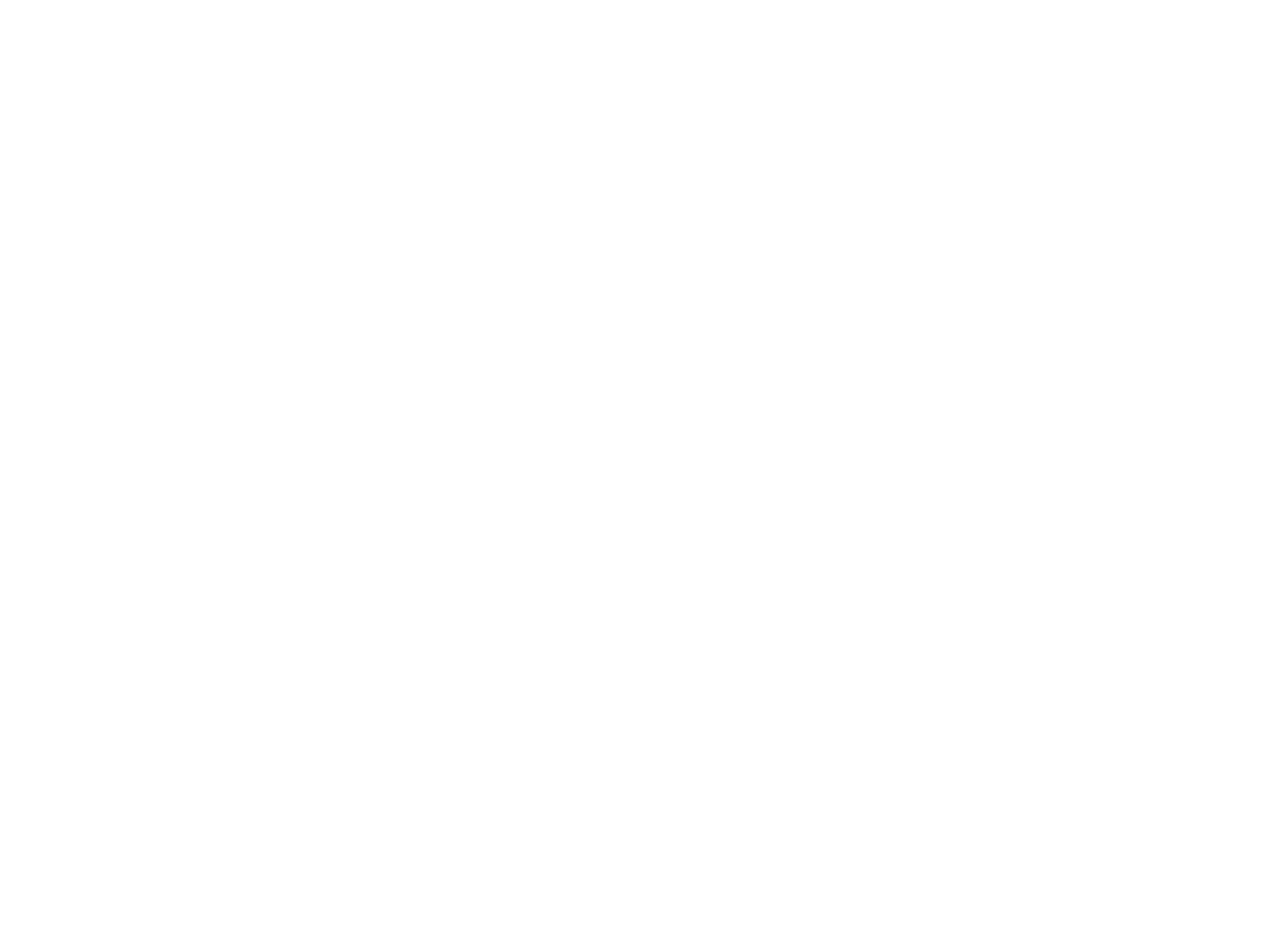
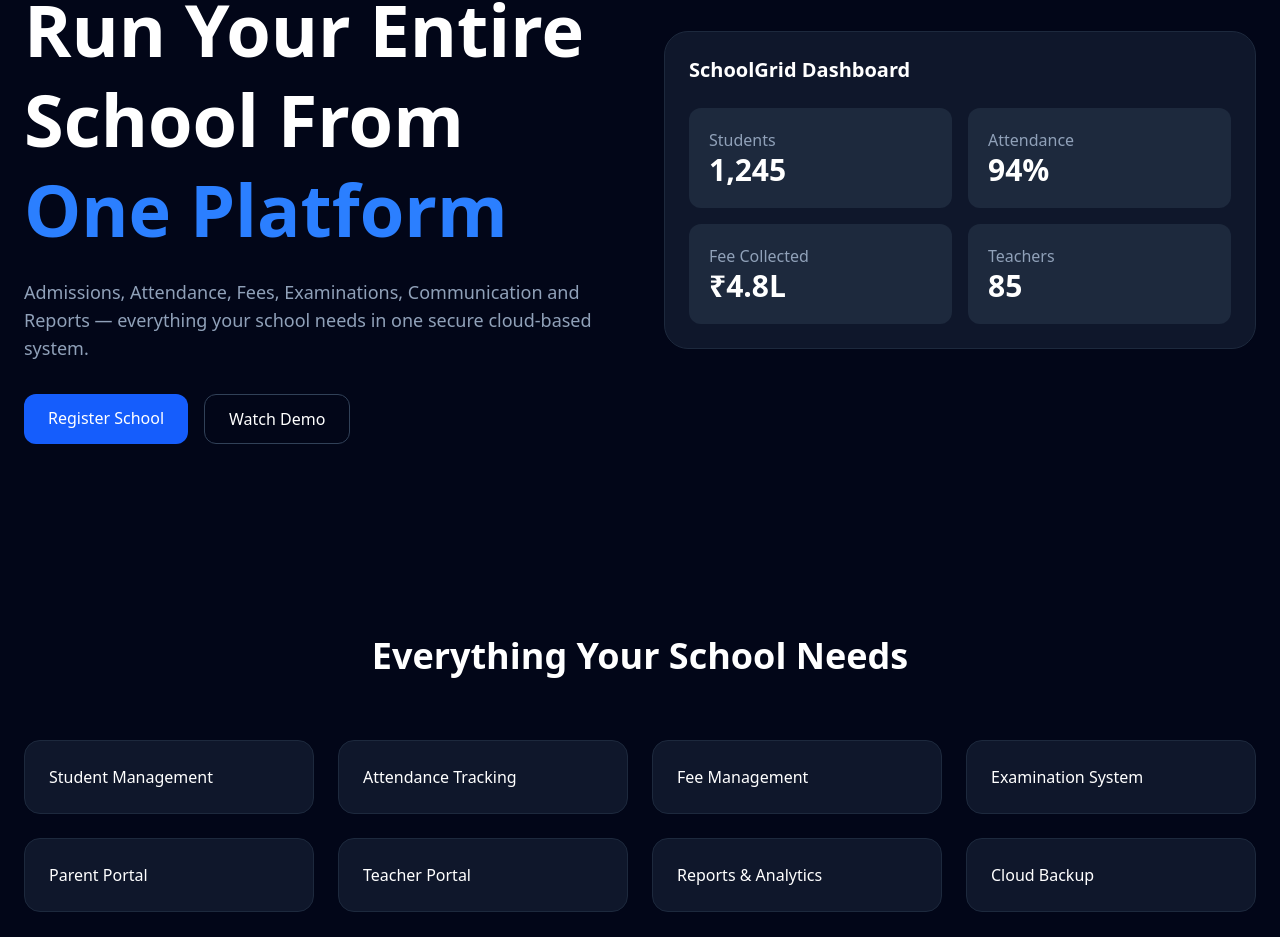
Before and after one commit to BalramKushwah21/School-Grid, a Next.js app: page / in a window 1280 px wide. Shown: the part 160-1097 px from the top of the page. Before the commit the page ends 800 px from the top, so only its background shows below. Built offline with nearby package versions, Linux system fonts and the light colour scheme.

Commit message:
home component created

```diff
--- a/src/app/page.js
+++ b/src/app/page.js
@@ -1,5 +1,5 @@
 import Image from "next/image";
-import Home from '@/app/super-admin/home/home'
+import Home from '@/components/ui/home'
 export default function HomeLayout() {
   return (
     <div>
--- a/src/app/super-admin/home/home.js
+++ /dev/null
@@ -1,9 +0,0 @@
-import React from 'react'
-
-export default function home() {
-  return (
-    <div>
-      main landing page
-    </div>
-  )
-}
--- /dev/null
+++ b/src/components/ui/home.js
@@ -0,0 +1,209 @@
+import Link from "next/link";
+
+export default function HomePage() {
+	const plans = [
+		{
+			students: "Up to 100 Students",
+			monthly: "₹299",
+			yearly: "₹2,999",
+			featured: true,
+		},
+		{
+			students: "101 - 250 Students",
+			monthly: "₹599",
+			yearly: "₹5,999",
+		},
+		{
+			students: "251 - 500 Students",
+			monthly: "₹999",
+			yearly: "₹9,999",
+		},
+		{
+			students: "501 - 1000 Students",
+			monthly: "₹1,999",
+			yearly: "₹19,999",
+		},
+	];
+
+	return (
+		<main className="bg-slate-950 text-white min-h-screen">
+			{/* Hero Section */}
+			<section className="container mx-auto px-6 py-24">
+				<div className="grid lg:grid-cols-2 gap-12 items-center">
+					<div>
+						<span className="bg-blue-600/20 text-blue-400 px-4 py-2 rounded-full text-sm">
+							School Management SaaS
+						</span>
+
+						<h1 className="text-5xl md:text-7xl font-bold mt-6 leading-tight">
+							Run Your Entire School From
+							<span className="text-blue-500"> One Platform</span>
+						</h1>
+
+						<p className="text-slate-400 mt-6 text-lg">
+							Admissions, Attendance, Fees, Examinations,
+							Communication and Reports — everything your school
+							needs in one secure cloud-based system.
+						</p>
+
+						<div className="flex gap-4 mt-8 flex-wrap">
+							<Link
+								href="/register-school"
+								className="bg-blue-600 hover:bg-blue-700 px-6 py-3 rounded-xl font-medium"
+							>
+								Register School
+							</Link>
+
+							<a
+								href="#demo"
+								className="border border-slate-700 hover:border-slate-500 px-6 py-3 rounded-xl"
+							>
+								Watch Demo
+							</a>
+						</div>
+					</div>
+
+					<div className="bg-slate-900 border border-slate-800 rounded-3xl p-6">
+						<h3 className="text-xl font-semibold mb-6">
+							SchoolGrid Dashboard
+						</h3>
+
+						<div className="grid grid-cols-2 gap-4">
+							<div className="bg-slate-800 p-5 rounded-xl">
+								<p className="text-slate-400">Students</p>
+								<h4 className="text-3xl font-bold">1,245</h4>
+							</div>
+
+							<div className="bg-slate-800 p-5 rounded-xl">
+								<p className="text-slate-400">Attendance</p>
+								<h4 className="text-3xl font-bold">94%</h4>
+							</div>
+
+							<div className="bg-slate-800 p-5 rounded-xl">
+								<p className="text-slate-400">Fee Collected</p>
+								<h4 className="text-3xl font-bold">₹4.8L</h4>
+							</div>
+
+							<div className="bg-slate-800 p-5 rounded-xl">
+								<p className="text-slate-400">Teachers</p>
+								<h4 className="text-3xl font-bold">85</h4>
+							</div>
+						</div>
+					</div>
+				</div>
+			</section>
+
+			{/* Features */}
+			<section className="container mx-auto px-6 py-24">
+				<h2 className="text-4xl font-bold text-center">
+					Everything Your School Needs
+				</h2>
+
+				<div className="grid md:grid-cols-2 lg:grid-cols-4 gap-6 mt-16">
+					{[
+						"Student Management",
+						"Attendance Tracking",
+						"Fee Management",
+						"Examination System",
+						"Parent Portal",
+						"Teacher Portal",
+						"Reports & Analytics",
+						"Cloud Backup",
+					].map((feature) => (
+						<div
+							key={feature}
+							className="bg-slate-900 border border-slate-800 rounded-2xl p-6"
+						>
+							{feature}
+						</div>
+					))}
+				</div>
+			</section>
+
+			{/* Demo */}
+			<section id="demo" className="bg-slate-900 py-24 px-6 text-center">
+				<h2 className="text-4xl font-bold">See SchoolGrid In Action</h2>
+
+				<p className="text-slate-400 mt-4">
+					Explore how SchoolGrid simplifies school management.
+				</p>
+
+				<div className="max-w-4xl mx-auto mt-10 aspect-video bg-slate-950 border border-slate-800 rounded-3xl flex items-center justify-center">
+					<button className="bg-blue-600 hover:bg-blue-700 px-8 py-4 rounded-xl">
+						▶ Watch Demo
+					</button>
+				</div>
+			</section>
+
+			{/* Pricing */}
+			<section className="container mx-auto px-6 py-24">
+				<h2 className="text-4xl font-bold text-center">
+					Pricing Plans
+				</h2>
+
+				<div className="grid md:grid-cols-2 lg:grid-cols-4 gap-8 mt-16">
+					{plans.map((plan) => (
+						<div
+							key={plan.students}
+							className={`rounded-3xl p-8 border ${
+								plan.featured
+									? "border-blue-500 bg-blue-500/10"
+									: "border-slate-800 bg-slate-900"
+							}`}
+						>
+							{plan.featured && (
+								<div className="bg-blue-600 inline-block px-3 py-1 rounded-full text-sm mb-4">
+									Most Popular
+								</div>
+							)}
+
+							<h3 className="font-bold text-xl">
+								{plan.students}
+							</h3>
+
+							<div className="mt-6">
+								<p className="text-slate-400">Monthly</p>
+								<h4 className="text-4xl font-bold">
+									{plan.monthly}
+								</h4>
+							</div>
+
+							<div className="mt-4">
+								<p className="text-slate-400">Yearly</p>
+								<h4 className="text-2xl font-bold">
+									{plan.yearly}
+								</h4>
+							</div>
+
+							<Link
+								href="/register-school"
+								className="block text-center mt-8 bg-blue-600 hover:bg-blue-700 py-3 rounded-xl"
+							>
+								Get Started
+							</Link>
+						</div>
+					))}
+				</div>
+			</section>
+
+			{/* CTA */}
+			<section className="bg-gradient-to-r from-blue-600 to-purple-600 py-24 text-center">
+				<h2 className="text-5xl font-bold">
+					Ready to Digitize Your School?
+				</h2>
+
+				<p className="mt-4 text-white/80">
+					Join schools already simplifying administration with
+					SchoolGrid.
+				</p>
+
+				<Link
+					href="/register-school"
+					className="inline-block mt-8 bg-white text-black px-8 py-4 rounded-xl font-semibold"
+				>
+					Register Your School
+				</Link>
+			</section>
+		</main>
+	);
+}
```
